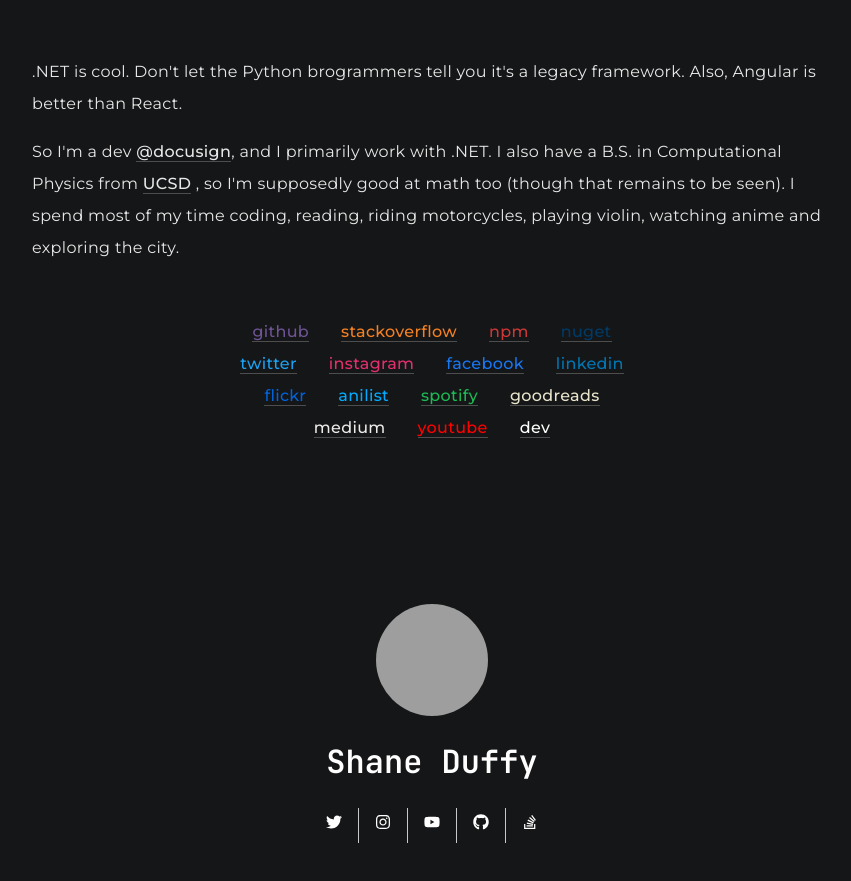
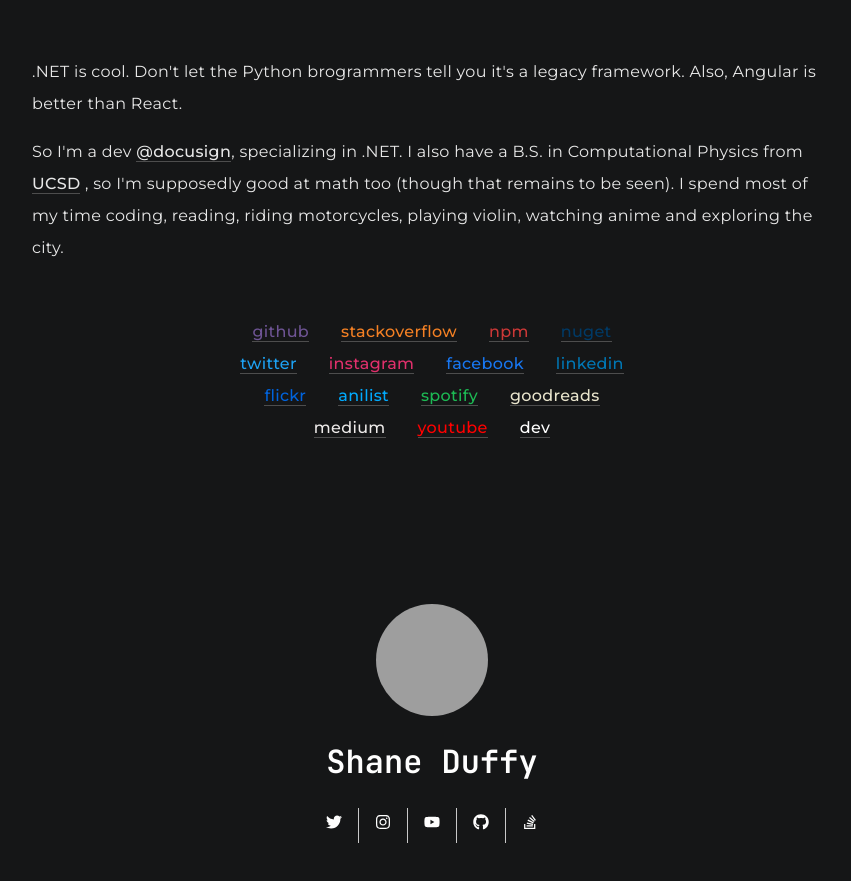
Before and after one commit to cppshane/shaneduffy, an Angular app in the folder site/: page /about in a window 1280 px wide. Shown: the part 840-1721 px from the top of the page, without its empty margins (208-1059 px from the left). Built offline with nearby package versions, Linux system fonts and the light colour scheme; grey boxes are pictures that could not be loaded.

Commit message:
Update about

```diff
--- a/site/src/app/components/about/about.component.html
+++ b/site/src/app/components/about/about.component.html
@@ -2,8 +2,7 @@
   <div class="content-section-container">
     <p>.NET is cool. Don't let the Python brogrammers tell you it's a legacy framework. Also, Angular is better than
       React.</p>
-    <p>So I'm a dev <a class="text-link" target="_blank" href="https://docusign.com">@docusign</a>, and I primarily work
-      with .NET. I also have a B.S. in Computational Physics from <a class="text-link" target="_blank"
+    <p>So I'm a dev <a class="text-link" target="_blank" href="https://docusign.com">@docusign</a>, specializing in .NET. I also have a B.S. in Computational Physics from <a class="text-link" target="_blank"
         href="https://ucsd.edu">UCSD</a> , so I'm supposedly good at math too (though that remains to be seen). I spend
       most of my time coding, reading, riding motorcycles, playing violin, watching anime and exploring the city.</p>
     <br>
```
